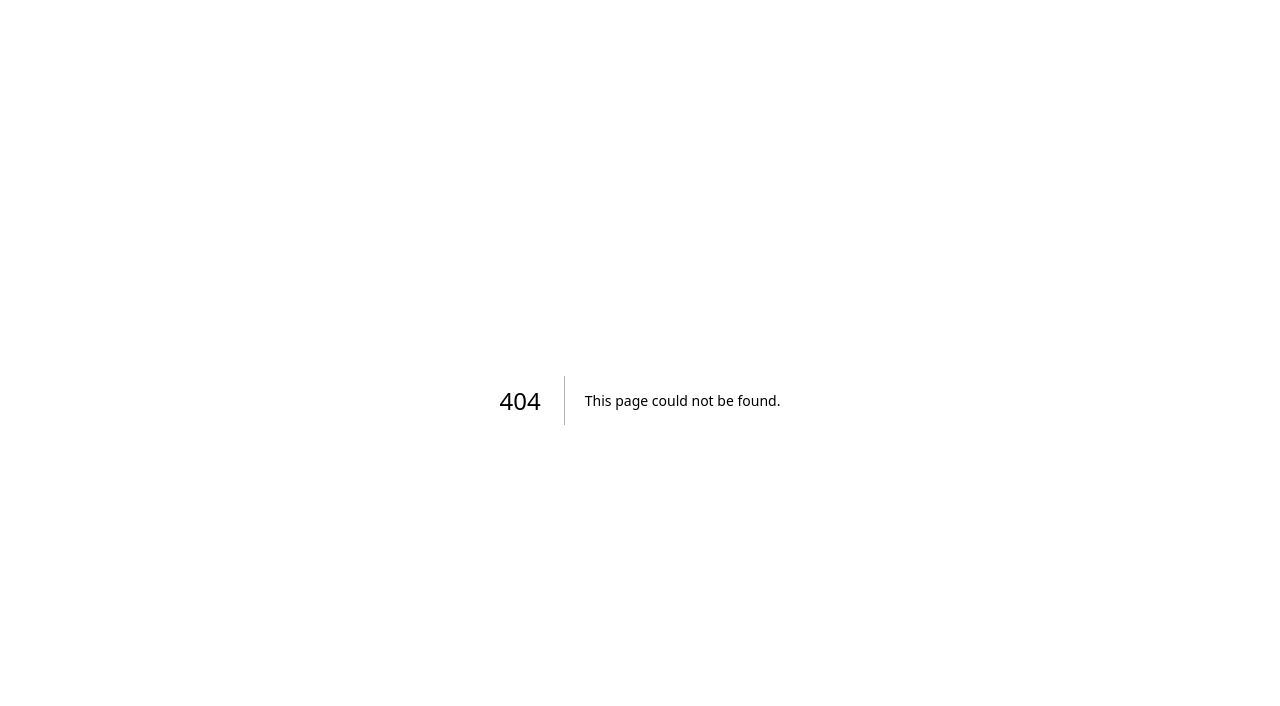
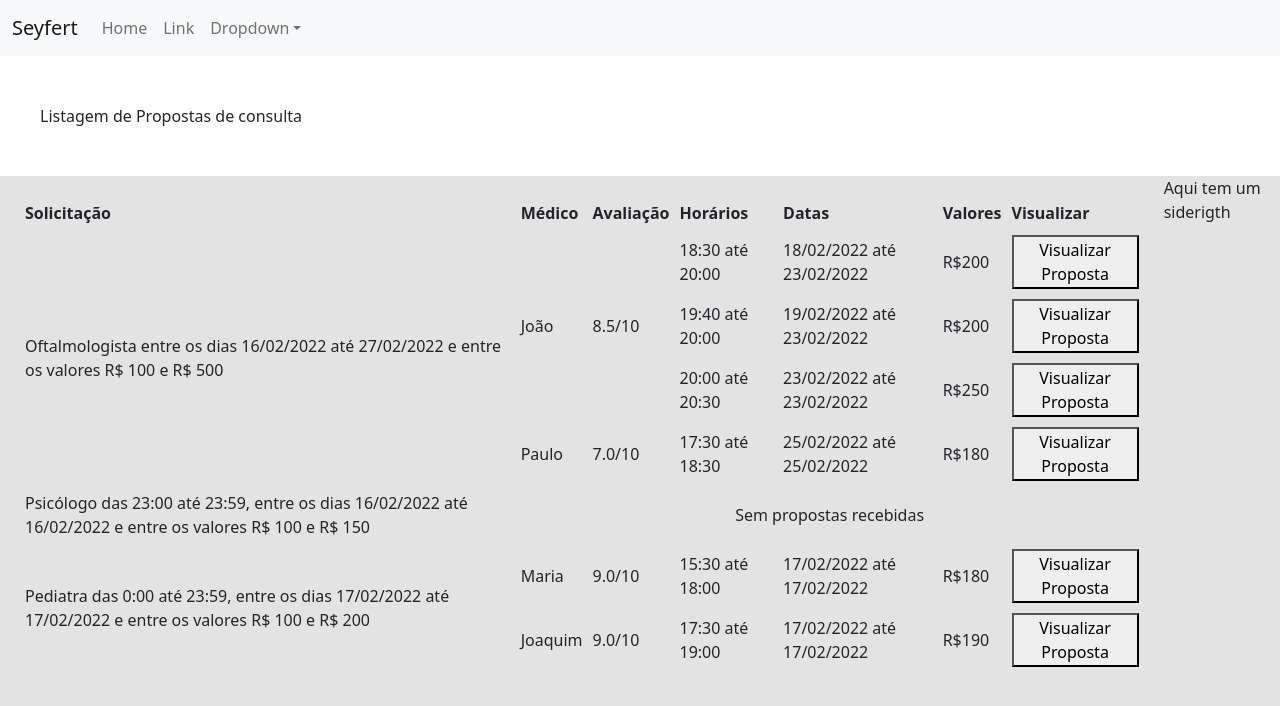
Before and after one commit to ES2-UFPI/seyfert-frontend, a Next.js app: page /listarPropostas in a window 1280 px wide. Before the commit this address had no page. Shown: the top 706 px of the page. Built offline with nearby package versions, Linux system fonts and the light colour scheme.

Commit message:
Adicionando tela de listagem de propostas em consultas pela visão do cliente

```diff
--- /dev/null
+++ b/src/pages/listarPropostas/index.tsx
@@ -0,0 +1,12 @@
+import ListarPropostasTemplate from "@/templates/listarPropostas";
+import "bootstrap/dist/css/bootstrap.min.css";
+
+const ListarPropostas = () => {
+  return <ListarPropostasTemplate />;
+};
+
+ListarPropostas.getLayout = function getLayout(page: JSX.Element) {
+  return page;
+};
+
+export default ListarPropostas;
--- /dev/null
+++ b/src/styles/listarPropostas.module.css
@@ -0,0 +1,9 @@
+.elementoTabela {
+  margin-right: 20px;
+  padding: 5px;
+}
+
+.botaoVisualizar {
+  padding: 5px;
+  border-radius: 2px;
+}
--- /dev/null
+++ b/src/templates/listarPropostas/index.tsx
@@ -0,0 +1,152 @@
+import Layout from "@/components/layout/Layout";
+import styles from "../../styles/listarPropostas.module.css";
+import "bootstrap/dist/css/bootstrap.min.css";
+import Link from "next/link";
+import { useRouter } from "next/router";
+
+const ListarPropostasTemplate = () => {
+  const route = useRouter();
+
+  return (
+    <Layout titleHeader="Listagem de Propostas de consulta">
+      <div>
+        <table>
+          <thead>
+            <tr>
+              <th className={styles.elementoTabela}>Solicitação</th>
+              <th className={styles.elementoTabela}>Médico</th>
+              <th className={styles.elementoTabela}>Avaliação</th>
+              <th className={styles.elementoTabela}>Horários</th>
+              <th className={styles.elementoTabela}>Datas</th>
+              <th className={styles.elementoTabela}>Valores</th>
+              <th className={styles.elementoTabela}>Visualizar</th>
+            </tr>
+          </thead>
+          <tbody>
+            <tr>
+              <td className={styles.elementoTabela} rowSpan={4}>
+                Oftalmologista entre os dias 16/02/2022 até 27/02/2022 e entre
+                os valores R$ 100 e R$ 500
+              </td>
+              <td className={styles.elementoTabela} rowSpan={3}>
+                João
+              </td>
+              <td className={styles.elementoTabela} rowSpan={3}>
+                8.5/10
+              </td>
+              <td className={styles.elementoTabela}>18:30 até 20:00</td>
+              <td className={styles.elementoTabela}>
+                18/02/2022 até 23/02/2022
+              </td>
+              <td className={styles.elementoTabela}>R$200</td>
+              <td className={styles.botaoVisualizar}>
+                <button
+                  onClick={() => alert("clicou em visualizar")}
+                  name="button"
+                >
+                  Visualizar Proposta
+                </button>
+              </td>
+            </tr>
+            <tr>
+              <td className={styles.elementoTabela}>19:40 até 20:00</td>
+              <td className={styles.elementoTabela}>
+                19/02/2022 até 23/02/2022
+              </td>
+              <td className={styles.elementoTabela}>R$200</td>
+              <td className={styles.botaoVisualizar}>
+                <button
+                  onClick={() => alert("clicou em visualizar")}
+                  name="button"
+                >
+                  Visualizar Proposta
+                </button>
+              </td>
+            </tr>
+            <tr>
+              <td className={styles.elementoTabela}>20:00 até 20:30</td>
+              <td className={styles.elementoTabela}>
+                23/02/2022 até 23/02/2022
+              </td>
+              <td className={styles.elementoTabela}>R$250</td>
+              <td className={styles.botaoVisualizar}>
+                <button
+                  onClick={() => alert("clicou em visualizar")}
+                  name="button"
+                >
+                  Visualizar Proposta
+                </button>
+              </td>
+            </tr>
+            <tr>
+              <td className={styles.elementoTabela}>Paulo</td>
+              <td className={styles.elementoTabela}>7.0/10</td>
+              <td className={styles.elementoTabela}>17:30 até 18:30</td>
+              <td className={styles.elementoTabela}>
+                25/02/2022 até 25/02/2022
+              </td>
+              <td className={styles.elementoTabela}>R$180</td>
+              <td className={styles.botaoVisualizar}>
+                <button
+                  onClick={() => alert("clicou em visualizar")}
+                  name="button"
+                >
+                  Visualizar Proposta
+                </button>
+              </td>
+            </tr>
+            <tr>
+              <td className={styles.elementoTabela}>
+                Psicólogo das 23:00 até 23:59, entre os dias 16/02/2022 até
+                16/02/2022 e entre os valores R$ 100 e R$ 150
+              </td>
+              <td colSpan={6}>
+                <center>Sem propostas recebidas</center>
+              </td>
+            </tr>
+            <tr>
+              <td className={styles.elementoTabela} rowSpan={2}>
+                Pediatra das 0:00 até 23:59, entre os dias 17/02/2022 até
+                17/02/2022 e entre os valores R$ 100 e R$ 200
+              </td>
+              <td className={styles.elementoTabela}>Maria</td>
+              <td className={styles.elementoTabela}>9.0/10</td>
+              <td className={styles.elementoTabela}>15:30 até 18:00</td>
+              <td className={styles.elementoTabela}>
+                17/02/2022 até 17/02/2022
+              </td>
+              <td className={styles.elementoTabela}>R$180</td>
+              <td className={styles.botaoVisualizar}>
+                <button
+                  onClick={() => alert("clicou em visualizar")}
+                  name="button"
+                >
+                  Visualizar Proposta
+                </button>
+              </td>
+            </tr>
+            <tr>
+              <td className={styles.elementoTabela}>Joaquim</td>
+              <td className={styles.elementoTabela}>9.0/10</td>
+              <td className={styles.elementoTabela}>17:30 até 19:00</td>
+              <td className={styles.elementoTabela}>
+                17/02/2022 até 17/02/2022
+              </td>
+              <td className={styles.elementoTabela}>R$190</td>
+              <td className={styles.botaoVisualizar}>
+                <button
+                  onClick={() => alert("clicou em visualizar")}
+                  name="button"
+                >
+                  Visualizar Proposta
+                </button>
+              </td>
+            </tr>
+          </tbody>
+        </table>
+      </div>
+    </Layout>
+  );
+};
+
+export default ListarPropostasTemplate;
```
Also changed, not shown: 1 other file (tests, documents, lock files or other folders).
